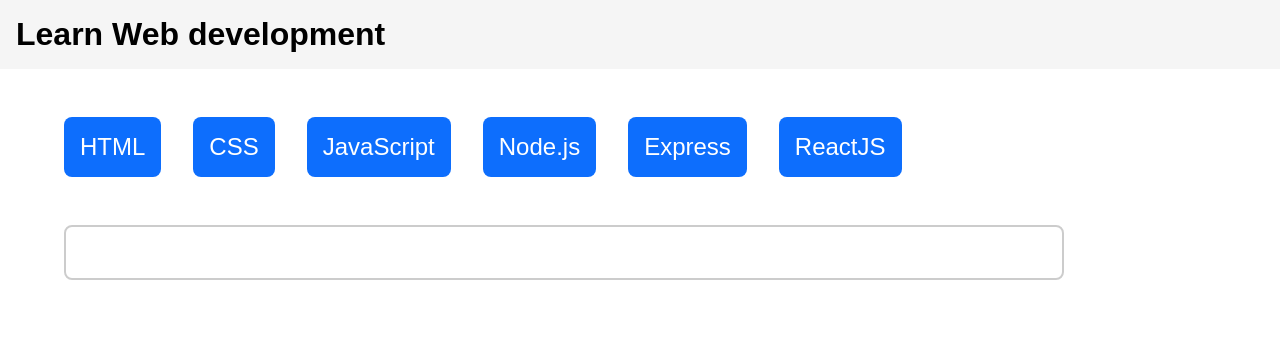
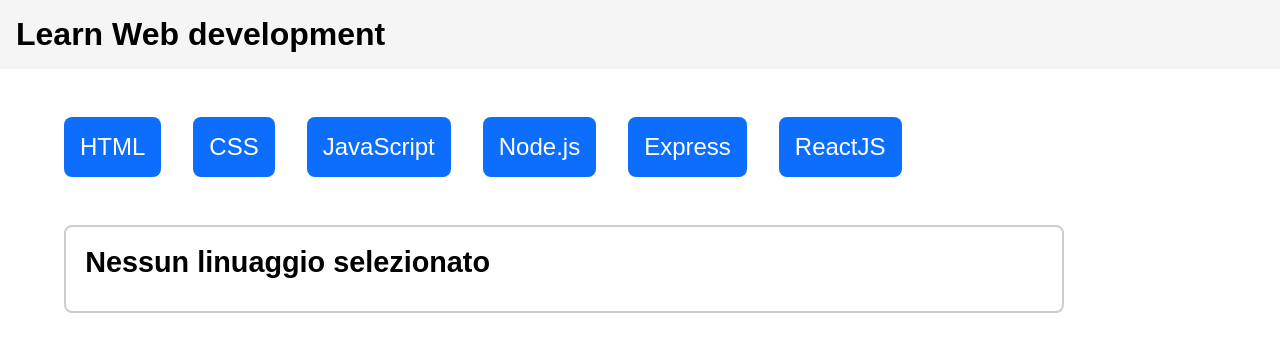
Before and after one commit to ManuelAliquo/react-use-state, a React (Vite) app: page / in a window 1280 px wide. Shown: the top 352 px of the page. Built offline with nearby package versions, Linux system fonts and the light colour scheme.

Commit message:
created buttons component

```diff
--- a/src/App.jsx
+++ b/src/App.jsx
@@ -1,4 +1,5 @@
 import { useState } from "react";
+import Buttons from "./components/Buttons";
 import Card from "./components/Card";
 
 const languages = [
@@ -45,32 +46,19 @@
 
   let isLanguageSelected = activeIndex !== null;
 
-  const showCard = (index) => {
-    let newCard;
-    newCard = index;
-    setActive(newCard);
-  };
-
   return (
     <>
       <h1>Learn Web development</h1>
       <ul>
-        {languages.map((language, index) => (
-          <li key={language.id}>
-            <button
-              className={activeIndex === index ? "btn-active" : ""}
-              onClick={() => {
-                showCard(index);
-              }}
-            >
-              {language.title}
-            </button>
-          </li>
-        ))}
+        <Buttons array={languages} active={activeIndex} setActive={setActive} />
       </ul>
       <Card
-        title={isLanguageSelected === true ? languages[activeIndex].title : ""}
-        description={isLanguageSelected === true ? languages[activeIndex].description : ""}
+        title={
+          isLanguageSelected === true
+            ? languages[activeIndex].title
+            : "Nessun linuaggio selezionato"
+        }
+        description={isLanguageSelected === true ? languages[activeIndex]?.description : ""}
       />
     </>
   );
--- /dev/null
+++ b/src/components/Buttons.jsx
@@ -0,0 +1,24 @@
+export default function Buttons({ array, active, setActive }) {
+  const showCard = (index) => {
+    let newCard;
+    newCard = index;
+    setActive(newCard);
+  };
+
+  return (
+    <>
+      {array.map((language, index) => (
+        <li key={language.id}>
+          <button
+            className={active === index ? "btn-active" : ""}
+            onClick={() => {
+              showCard(index);
+            }}
+          >
+            {language.title}
+          </button>
+        </li>
+      ))}
+    </>
+  );
+}
--- a/src/main.jsx
+++ b/src/main.jsx
@@ -1,5 +1,10 @@
 import { createRoot } from "react-dom/client";
+import { StrictMode } from "react";
 import "./assets/css/index.css";
 import App from "./App.jsx";
 
-createRoot(document.getElementById("root")).render(<App />);
+createRoot(document.getElementById("root")).render(
+  <StrictMode>
+    <App />
+  </StrictMode>,
+);
```
